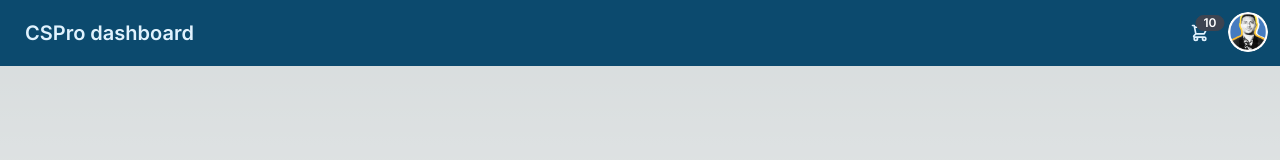
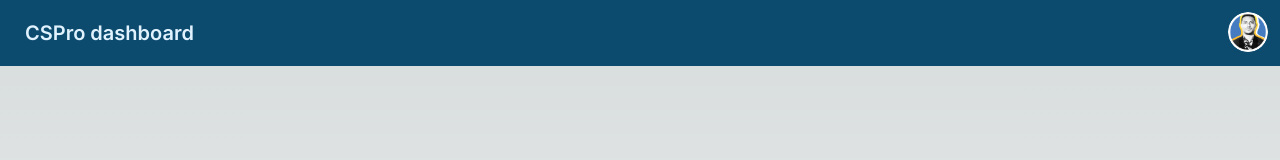
Before and after one commit to billyws/cspro-dashboard, a Next.js app: page / in a window 1280 px wide. Shown: the top 160 px of the page. Built offline with nearby package versions, Linux system fonts and the light colour scheme.

Commit message:
Remove templatecomponents from layout - cart

```diff
--- a/components/TopNav.tsx
+++ b/components/TopNav.tsx
@@ -9,23 +9,7 @@ export default function TopNav(){
                     <a className="btn btn-ghost normal-case text-xl">CSPro dashboard</a>
                 </div>
                 <div className="flex-none">
-                    <div className="dropdown dropdown-end">
-                    <label tabIndex={0} className="btn btn-ghost btn-circle">
-                        <div className="indicator">
-                        <svg xmlns="http://www.w3.org/2000/svg" className="h-5 w-5" fill="none" viewBox="0 0 24 24" stroke="currentColor"><path strokeLinecap="round" strokeLinejoin="round" strokeWidth="2" d="M3 3h2l.4 2M7 13h10l4-8H5.4M7 13L5.4 5M7 13l-2.293 2.293c-.63.63-.184 1.707.707 1.707H17m0 0a2 2 0 100 4 2 2 0 000-4zm-8 2a2 2 0 11-4 0 2 2 0 014 0z" /></svg>
-                        <span className="badge badge-sm indicator-item">10</span>
-                        </div>
-                    </label>
-                    <div tabIndex={0} className="mt-3 card card-compact dropdown-content w-52 bg-base-100 shadow">
-                        <div className="card-body">
-                        <span className="font-bold text-lg">8 Items</span>
-                        <span className="text-info">Subtotal: $999</span>
-                        <div className="card-actions">
-                            <button className="btn btn-primary btn-block">View cart</button>
-                        </div>
-                        </div>
-                    </div>
-                    </div>
+
                     <div className="dropdown dropdown-end">
                     <label tabIndex={0} className="btn btn-ghost btn-circle avatar">
                         <div className="w-10 rounded-full">
```
